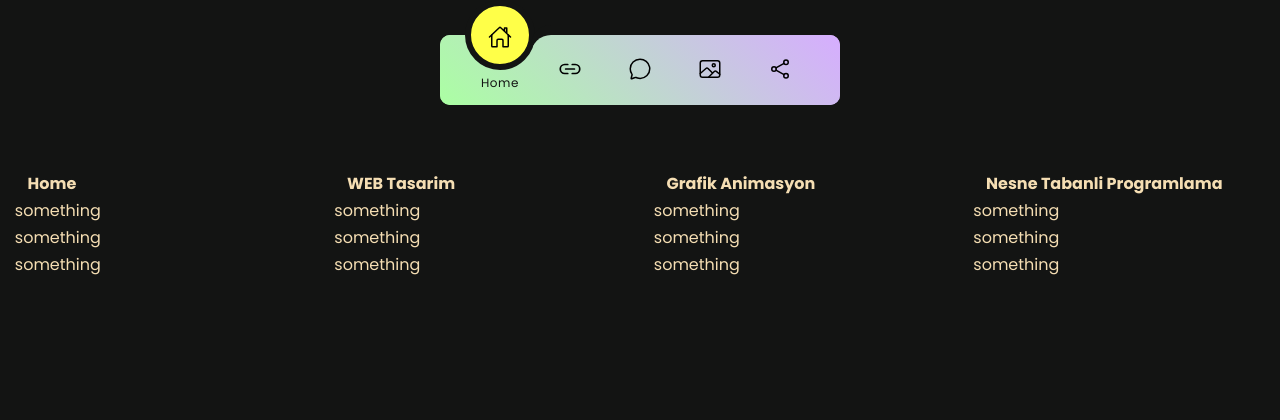
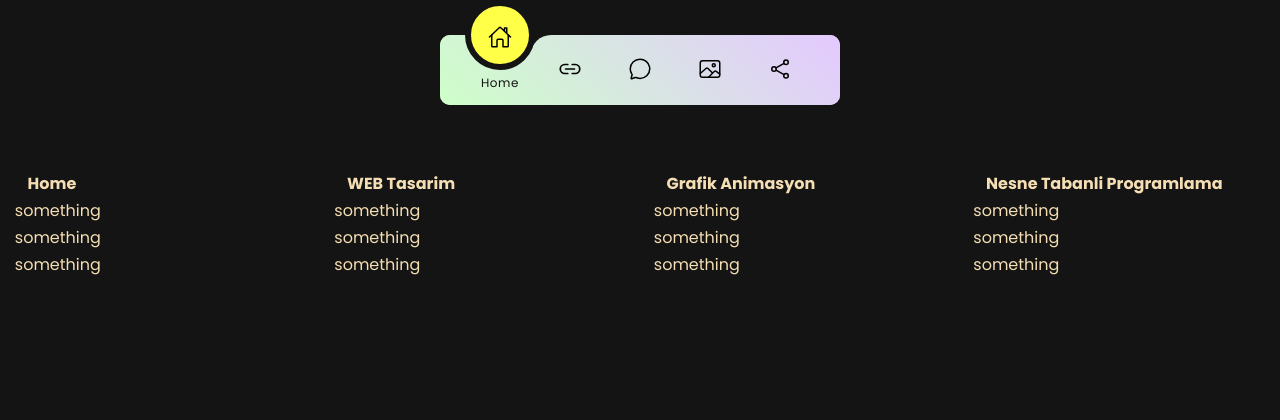
Before and after one commit to r0darz/webDevelopment4School, a PHP site: page / in a window 1280 px wide. Shown: the top 420 px of the page. Run offline with PHP 8.4, Linux system fonts and the light colour scheme; some libraries are stand-ins or nearby versions.

Commit message:
Update Navigation.css

```diff
--- a/styles/Navigation.css
+++ b/styles/Navigation.css
@@ -49,7 +49,7 @@ td{
   position: relative;
   width: 400px;
   height: 70px;
-  background: linear-gradient(45deg, #abffa3, #d6adff);
+  background: linear-gradient(45deg, #ceffc9, #e4c9ff);
   display: flex;
   justify-content: center;
   align-items: center;
```
